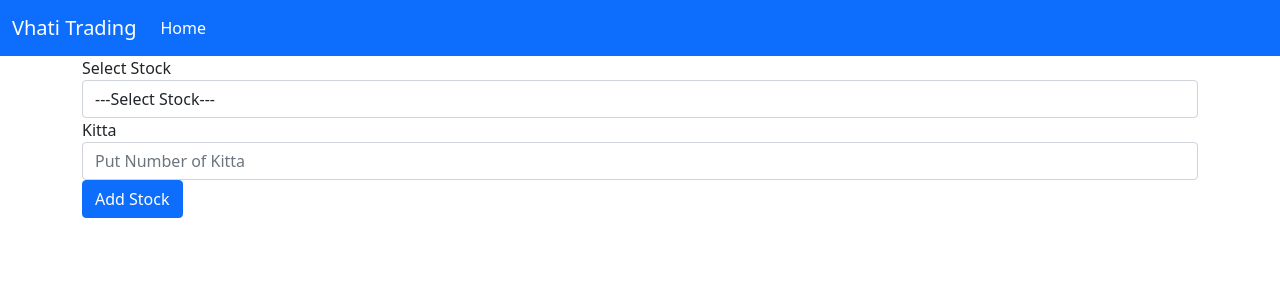
After one commit to madhavraj1997/price-prediction, a Django app: page /add-stock/ in a window 1280 px wide. The commit adds this page. Shown: the top 300 px of the page. Run offline with Django 4.2, Linux system fonts and the light colour scheme.

Commit message:
some changes

```diff
--- a/smp/admin.py
+++ b/smp/admin.py
@@ -1,5 +1,5 @@
 from django.contrib import admin
 from .models import *
 # Register your models here.
-# admin.site.register(Portfolio)
+admin.site.register(Portfolio)
 # admin.site.register(Watchlist)
--- a/smp/templates/code/main.html
+++ b/smp/templates/code/main.html
@@ -13,7 +13,7 @@
 {% endblock %}
 </head>
 <body>
-    <nav class="navbar navbar-expand-lg navbar-light bg-primary">
+    <nav class="navbar navbar-expand-lg navbar-dark bg-primary">
         <div class="container-fluid">
           <a class="navbar-brand" href="{% url 'home' %}">Vhati Trading</a>
           <button class="navbar-toggler" type="button" data-bs-toggle="collapse" data-bs-target="#navbarSupportedContent" aria-controls="navbarSupportedContent" aria-expanded="false" aria-label="Toggle navigation">
@@ -36,7 +36,10 @@
               <li class="nav-item">
                 <a class="nav-link active" aria-current="page" href="{% url 'price_prediction' %}"> Price prediction</a>
               </li>
-              <li class="log-item">
+
+
+              <li class="nav-item" style="position: absolute; right: 30px; display: flex; justify-items: center; align-items: center;">
+                <h4 style="font-size: 18px; color: white; margin-right: 0.1rem; margin-bottom: 0;">{{user.username}}</h4>
                 <a class="nav-link active" aria-current="page" href="{% url 'logout' %}"> LogOut</a>
               </li>
               {% endif %}
--- a/smp/templates/code/portfolio.html
+++ b/smp/templates/code/portfolio.html
@@ -32,8 +32,8 @@
     </style>
       {% include 'portfolio/stockfill.html' %}
 
-         <button class="button">Add Stock</button>
+      <a href="{% url 'add_stock' %}"> <button class="button">Add Stock</button></a>
 
 
-
+x
 {% endblock content %}
--- /dev/null
+++ b/smp/templates/portfolio/add_stock.html
@@ -0,0 +1,25 @@
+{% extends 'code/main.html' %}
+{% load static %}
+{% block content %}
+<form action="{% url 'add_portfolio' %}" method="post">
+    {% csrf_token %}
+    <div class="form-group">
+      <label for="stock">Select Stock</label>
+      <select class="form-control" id="stock" name="stock">
+        <option value="">---Select Stock---</option>
+        <option value="nic">nic</option>
+        <option value="himalaya">himalaya</option>
+        <option value="nabil">nabil</option>
+        <option value="bok">bok</option>
+        <option value="adb">adb</option>
+      </select>
+    </div>
+    <div class="form-group">
+        <label for="kitta">Kitta</label>
+        <input type="number" class="form-control" id="kitta" name="kitta" placeholder="Put Number of Kitta">
+      </div>
+      <div class="form-group">
+      <button class="btn btn-primary" type="submit">Add Stock</button>
+      </div>
+  </form>
+{% endblock %}
--- a/smp/urls.py
+++ b/smp/urls.py
@@ -13,6 +13,8 @@ urlpatterns = [
     path('signup/', views.signup, name="signup"),
     path('/logout/', views.logoutuser, name="logout"),
     path('stockform/', views.Stockform, name="stockform"),
+    path('add-stock/', views.add_stock, name="add_stock"),
+    path('add-portfolio/', views.add_portfolio, name="add_portfolio"),
     # path('accounts/', include('django.contrib.auth.urls')),
 
 
--- a/smp/views.py
+++ b/smp/views.py
@@ -6,6 +6,7 @@ from django.contrib.auth.forms import UserCreationForm
 from .forms import CreateUserForm
 from django.contrib import messages
 from django.contrib.auth.decorators import login_required
+from .models import Portfolio
 
 
 
@@ -72,3 +73,19 @@ def logoutuser(request):
 def Stockform(request):
     context = {}
     return render(request, 'portfolio/stockform.html', context)
+
+
+def add_stock(request):
+    return render(request, 'portfolio/add_stock.html')
+
+def add_portfolio(request):
+    if request.method == 'POST':
+        stock = request.POST.get('stock')
+        kitta = request.POST.get('kitta')
+
+        portfolio = Portfolio.objects.create(stock_name=stock, kitta=kitta)
+        portfolio.save()
+
+        return redirect('portfolio')
+
+    return redirect('portfolio')
```
Also changed, not shown: smp/models.py (+10 -1 lines), db.sqlite3, smp/migrations/0002_auto_20220428_1809.py (added).
